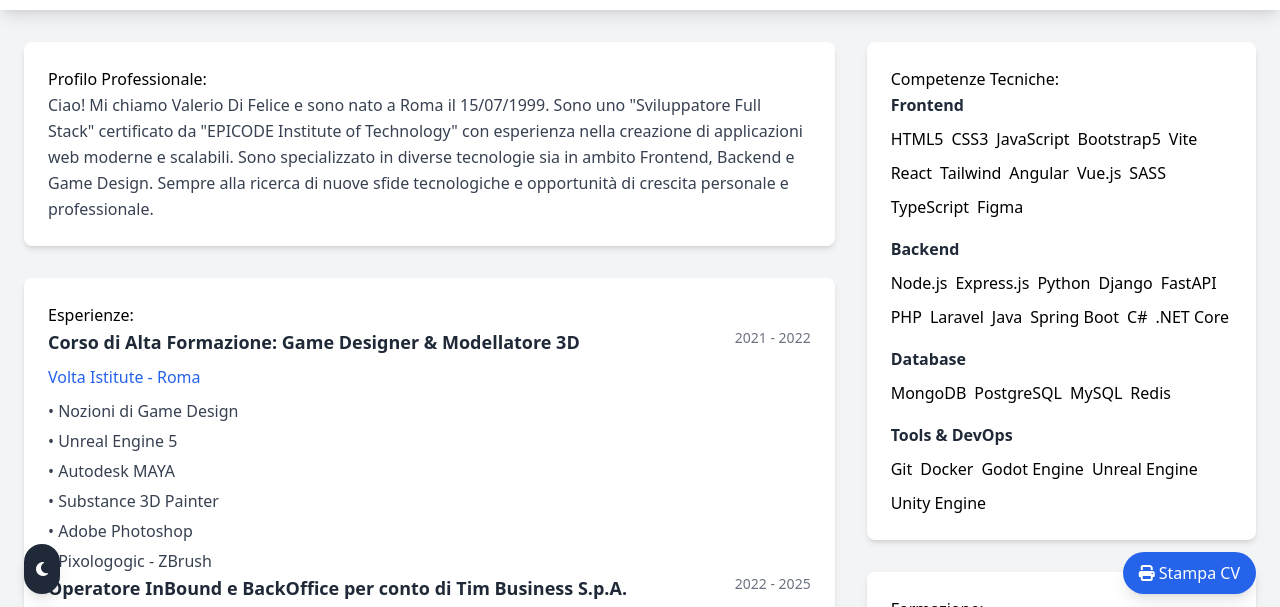
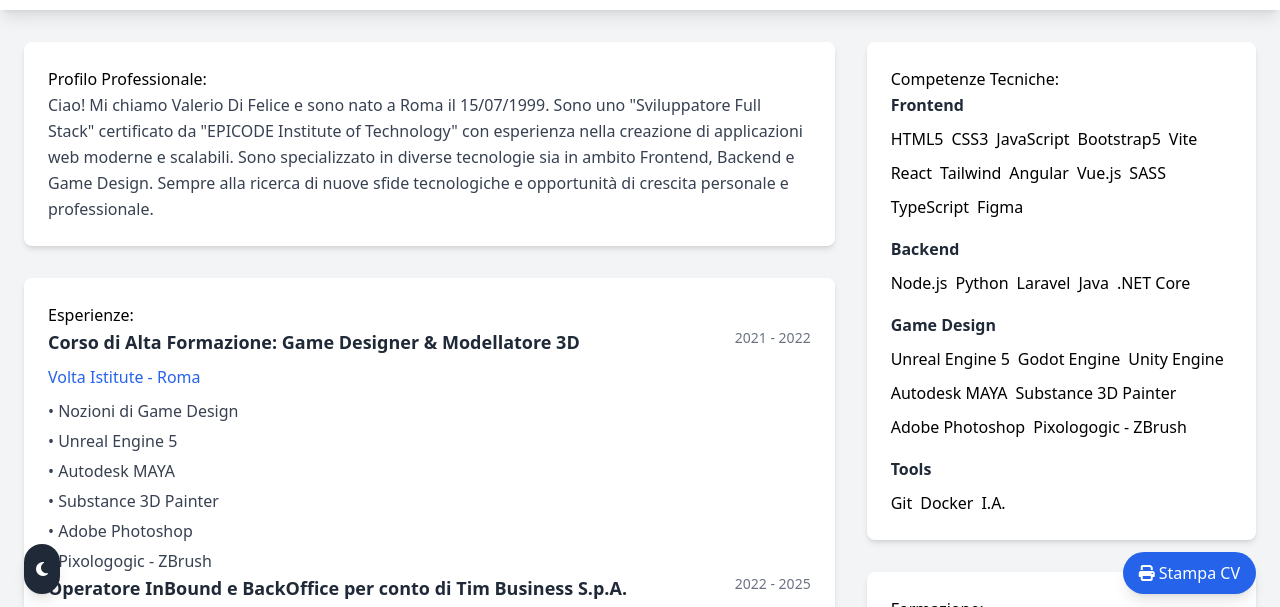
Before and after one commit to UnluckyRio/Curriculum-Vitae-Valerio-Di-Felice, a website: page index.html in a window 1280 px wide. Shown: the part 182-789 px from the top of the page. Drawn offline with nearby package versions, Linux system fonts and the light colour scheme.

Commit message:
Update skills section with game design tools
Replaced several backend and database technologies with game design tools and engines in the skills section. Updated section headers to reflect the new focus on game design and adjusted the tools list accordingly.

```diff
--- a/index.html
+++ b/index.html
@@ -307,41 +307,36 @@
                 </h4>
                 <div class="flex flex-wrap gap-2">
                   <span class="skill-tag">Node.js</span>
-                  <span class="skill-tag">Express.js</span>
                   <span class="skill-tag">Python</span>
-                  <span class="skill-tag">Django</span>
-                  <span class="skill-tag">FastAPI</span>
-                  <span class="skill-tag">PHP</span>
                   <span class="skill-tag">Laravel</span>
                   <span class="skill-tag">Java</span>
-                  <span class="skill-tag">Spring Boot</span>
-                  <span class="skill-tag">C#</span>
                   <span class="skill-tag">.NET Core</span>
                 </div>
               </div>
 
               <div>
                 <h4 class="font-semibold text-gray-800 dark:text-gray-100 mb-2">
-                  Database
+                  Game Design
                 </h4>
                 <div class="flex flex-wrap gap-2">
-                  <span class="skill-tag">MongoDB</span>
-                  <span class="skill-tag">PostgreSQL</span>
-                  <span class="skill-tag">MySQL</span>
-                  <span class="skill-tag">Redis</span>
+                  <span class="skill-tag">Unreal Engine 5</span>
+                  <span class="skill-tag">Godot Engine</span>
+                  <span class="skill-tag">Unity Engine</span>
+                  <span class="skill-tag">Autodesk MAYA</span>
+                  <span class="skill-tag">Substance 3D Painter</span>
+                  <span class="skill-tag">Adobe Photoshop</span>
+                  <span class="skill-tag">Pixologogic - ZBrush</span>
                 </div>
               </div>
 
               <div>
                 <h4 class="font-semibold text-gray-800 dark:text-gray-100 mb-2">
-                  Tools & DevOps
+                  Tools
                 </h4>
                 <div class="flex flex-wrap gap-2">
                   <span class="skill-tag">Git</span>
                   <span class="skill-tag">Docker</span>
-                  <span class="skill-tag">Godot Engine</span>
-                  <span class="skill-tag">Unreal Engine</span>
-                  <span class="skill-tag">Unity Engine</span>
+                  <span class="skill-tag">I.A.</span>
                 </div>
               </div>
             </div>
```
